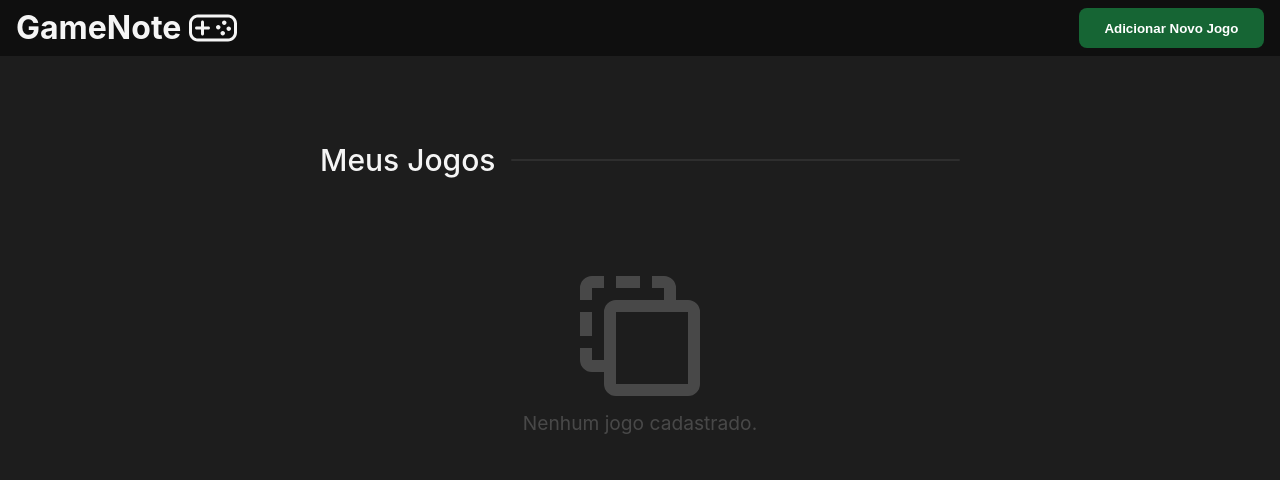
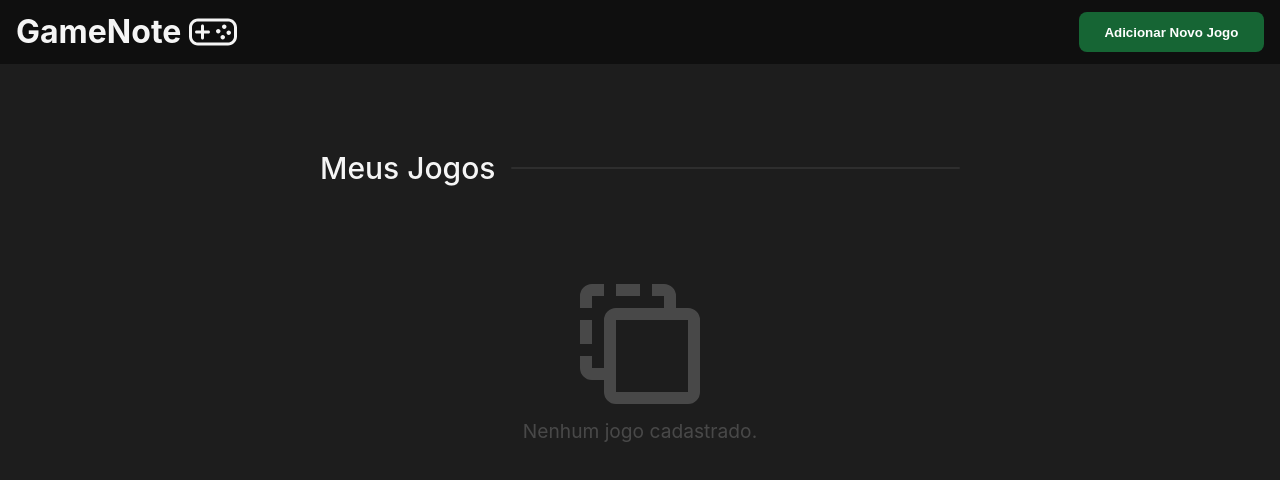
Before and after one commit to ViniciusSilvaSant0s/game-note, a Vue app: page / in a window 1280 px wide. Shown: the top 480 px of the page. Built offline with nearby package versions, Linux system fonts and the light colour scheme.

Commit message:
Ajuste no componente BaseHeader para não mudar a altura independente do tamanho da tela

```diff
--- a/src/components/BaseHeader.vue
+++ b/src/components/BaseHeader.vue
@@ -23,7 +23,7 @@ header {
   align-items: center;
   justify-content: space-between;
   width: 100vw;
-  height: 7vh;
+  height: 4rem;
   background: #0f0f0f;
   padding: 1rem;
   margin: 0px;
```
